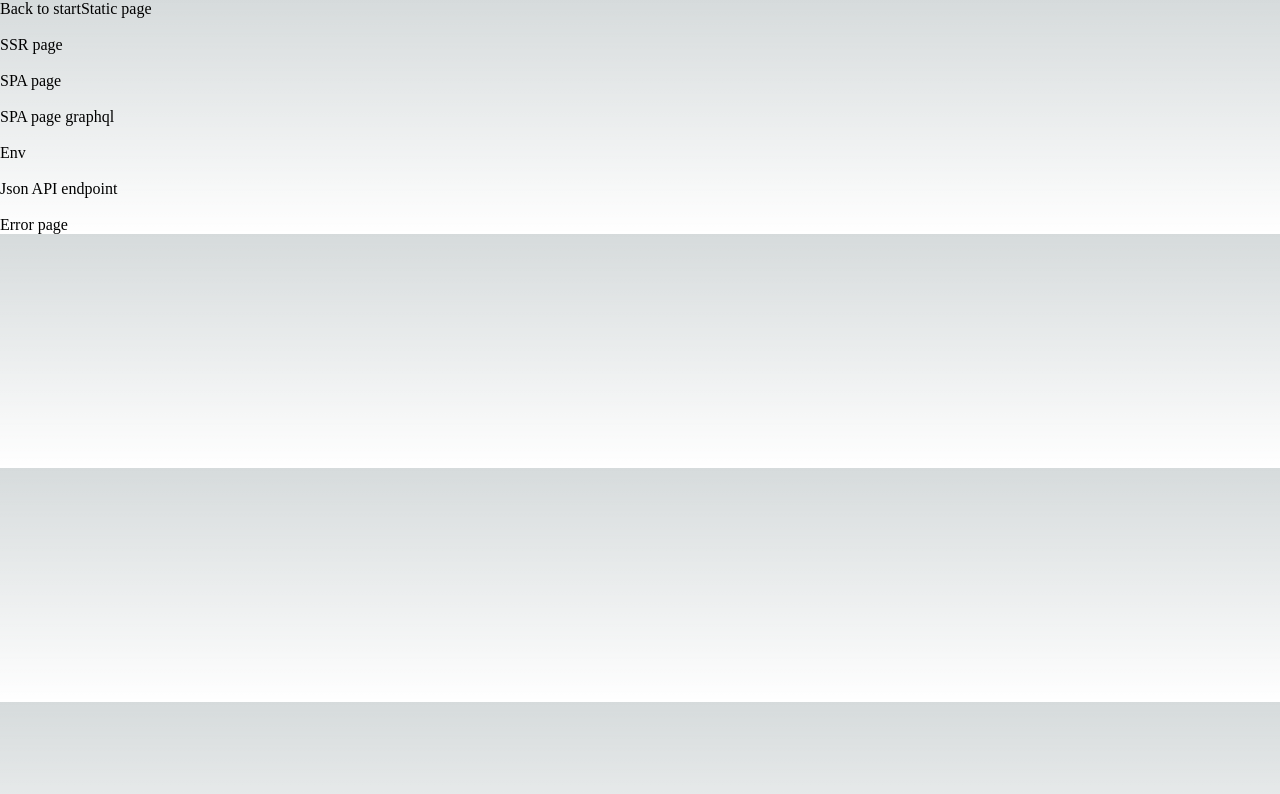
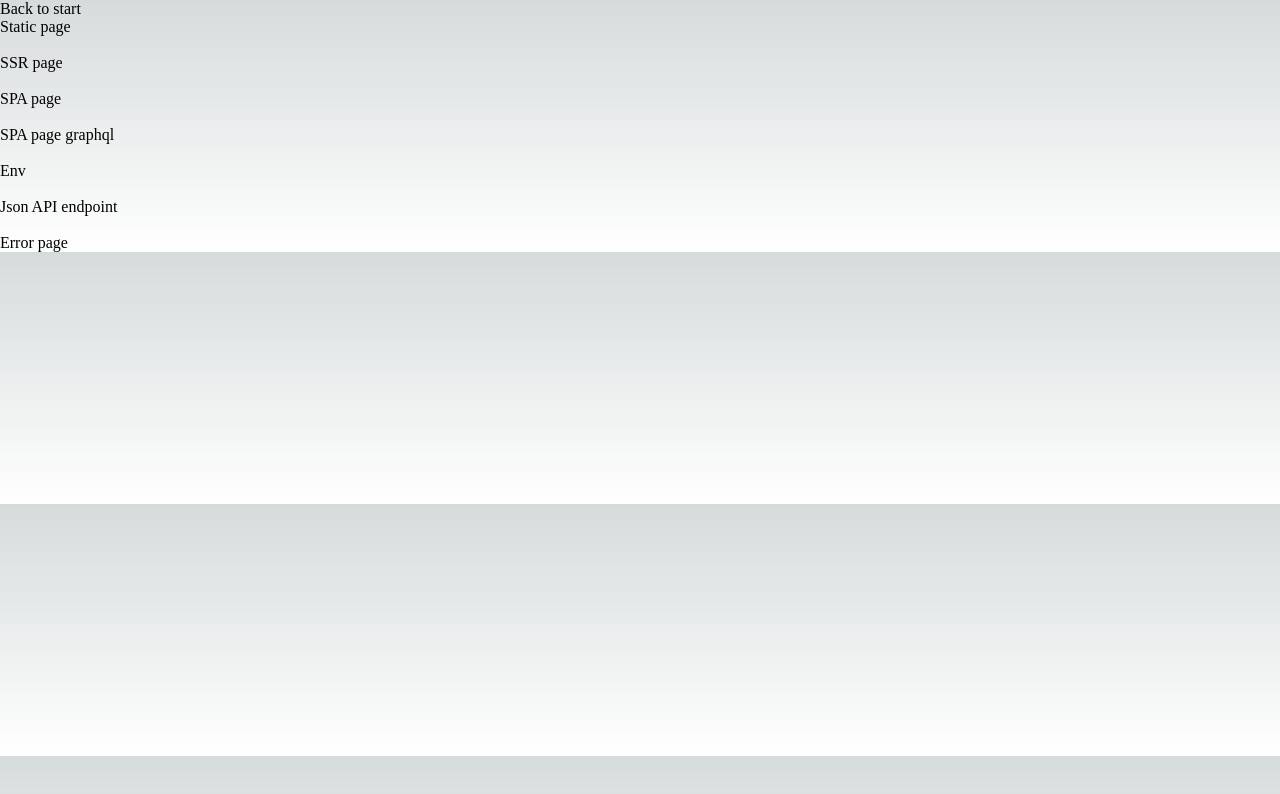
Before and after one commit to al222cv/next-demo, a Next.js app: page / in a window 1280 px wide. Shown: the top 794 px of the page. Built offline with nearby package versions, Linux system fonts and the light colour scheme.

Commit message:
trigger build

```diff
--- a/pages/_app.js
+++ b/pages/_app.js
@@ -4,7 +4,9 @@ import Link from 'next/link'
 export default function App ({ Component, pageProps }) {
   return (
     <>
-      <Link href={'/'}>Back to start</Link>
+      <p>
+        <Link href={'/'}>Back to start</Link>
+      </p>
       <Component {...pageProps} />
     </>
   )
```
